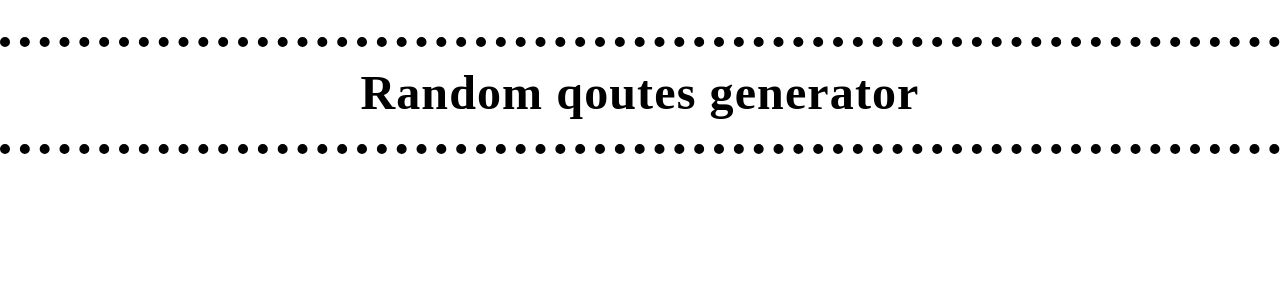
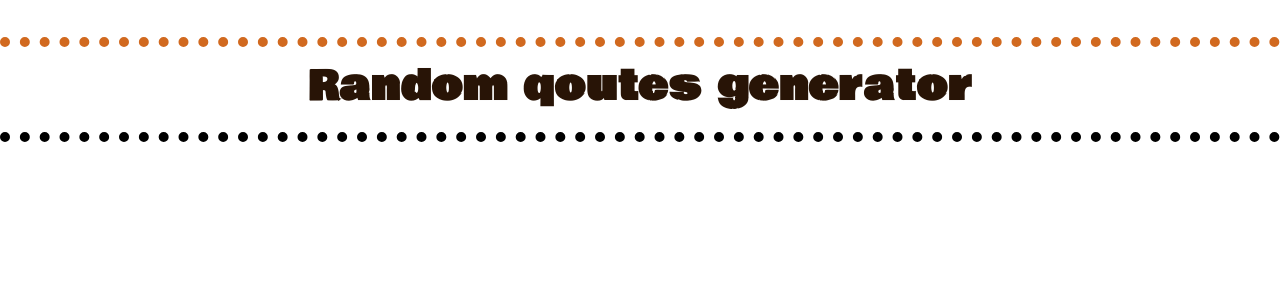
Before and after one commit to OlaJurrek/random-quotes-generator, a React (Vite) app: page / in a window 1280 px wide. Shown: the top 300 px of the page. Built offline with nearby package versions, Linux system fonts and the light colour scheme.

Commit message:
install fonts & set theme colours

```diff
--- a/package.json
+++ b/package.json
@@ -10,6 +10,8 @@
     "preview": "vite preview"
   },
   "dependencies": {
+    "@fontsource-variable/maven-pro": "^5.0.15",
+    "@fontsource/bowlby-one": "^5.0.17",
     "react": "^18.2.0",
     "react-dom": "^18.2.0",
     "styled-components": "^6.1.1"
--- a/src/GlobalStyles.js
+++ b/src/GlobalStyles.js
@@ -7,10 +7,20 @@ const GlobalStyles = createGlobalStyle`
   * {
     margin: 0;
   }
+  :root {
+    --black: hsl(25, 75%, 9%);
+    --grey: hsla(25, 76%, 10%, 11%);
+    --lightOrange: hsl(26, 66%, 84%);
+    --orange: hsl(25, 74%, 47%);
+    --white: hsl(0, 86%, 38%);
+    --borderRadius: 8px;
+  }
   html, body {
     height: 100%;
   }
   body {
+    font-family: 'Maven Pro Variable', sans-serif;
+    color: var(--black);
     line-height: 1.5;
     -webkit-font-smoothing: antialiased;
   }
--- a/src/components/Header/Header.jsx
+++ b/src/components/Header/Header.jsx
@@ -9,15 +9,16 @@ const Header = () => (
 
 const StyledHeader = styled.header`
     margin: 37px 0 40px;
-    border-top: 10px dotted #000;
+    border-top: 10px dotted var(--orange);
     border-bottom: 10px dotted #000;
     padding: 10px 0 15px;
 `;
 
 const StyledH1 = styled.h1`
+    font-family: 'Bowlby One', sans-serif;
+    font-size: 2.5rem;
+    letter-spacing: .07rem;
     text-align: center;
-    font-size: 3rem;
-    letter-spacing: .07rem;
 `
 
 export default Header;
--- a/src/main.jsx
+++ b/src/main.jsx
@@ -1,7 +1,8 @@
 import React from 'react'
 import ReactDOM from 'react-dom/client'
 import App from './App.jsx'
-import '@fontsource/abril-fatface';
+import '@fontsource/bowlby-one';
+import '@fontsource-variable/maven-pro';
 
 ReactDOM.createRoot(document.getElementById('root')).render(
   <React.StrictMode>
```
Also changed, not shown: 1 other file (tests, documents, lock files or other folders).
